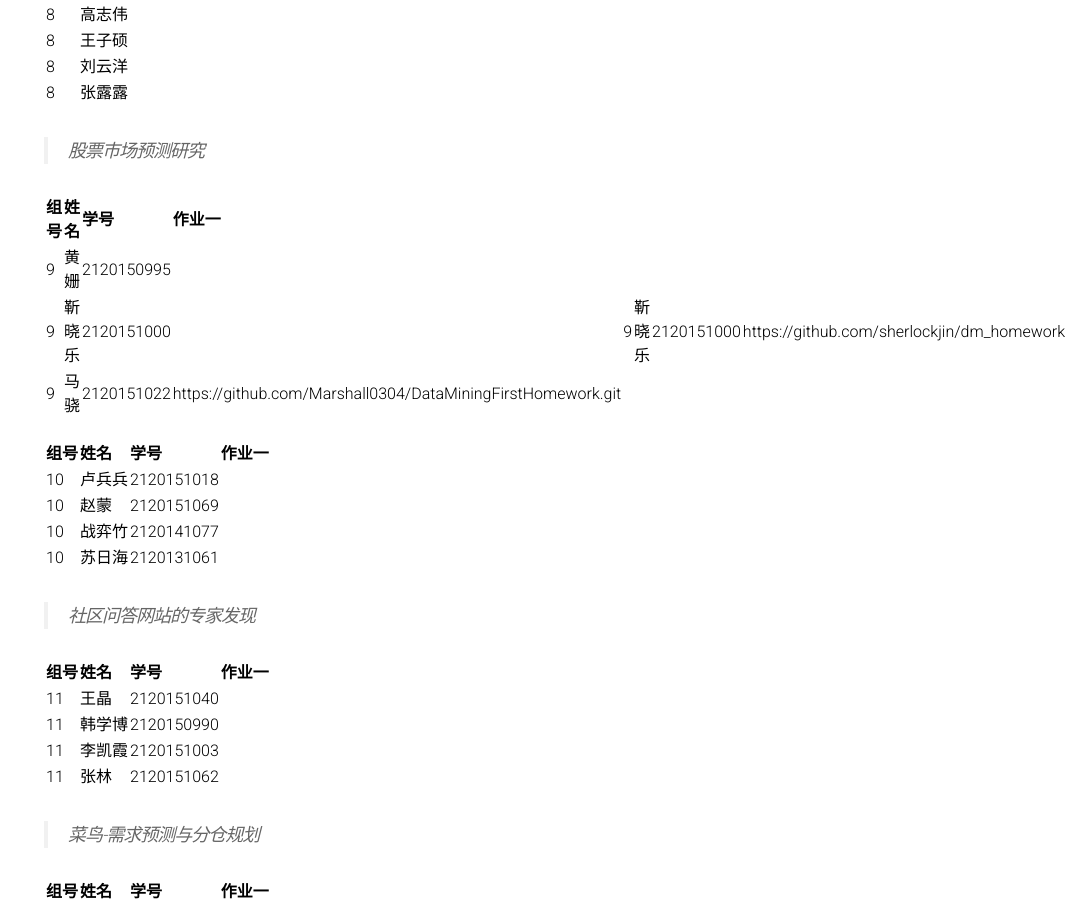
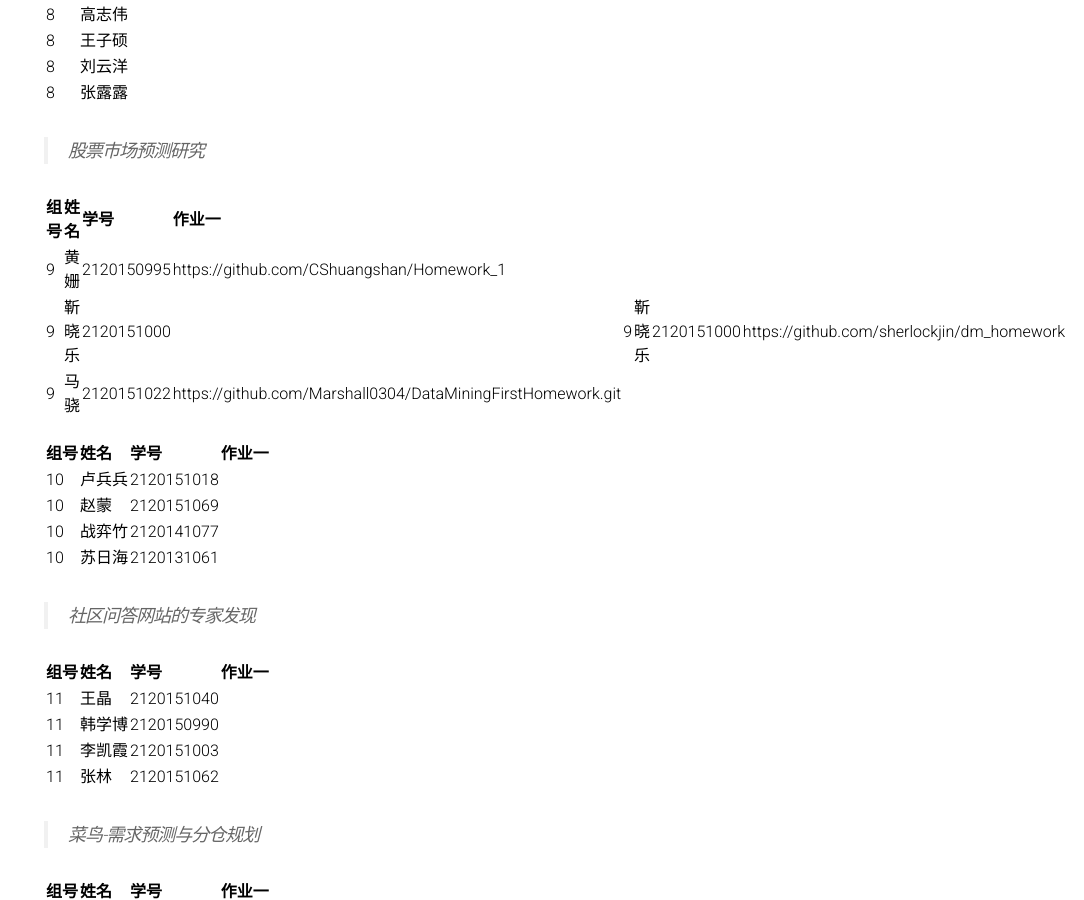
Before and after one commit to BITDM/bitdm.github.io, a Jekyll site: the page built from 2016/groups.md, in a window 1280 px wide and 900 px high, scrolled down 1492 px. Shown: the whole window, without its empty margins (196-1280 px from the left). Built offline with Jekyll 4.4.1, drawn with Linux system fonts in a browser that asks for light colours; some of the changed lines change nothing that is shown.

Commit message:
NO.9
黄姗提交第一次作业地址

```diff
--- a/2016/groups.md
+++ b/2016/groups.md
@@ -70,7 +70,7 @@ permalink: /2016/groups/
 
 |组号|姓名|学号|作业一|
 |:-------------|:-------------|:-----|:-----|
-|9|黄姗|2120150995|
+|9|黄姗|2120150995|https://github.com/CShuangshan/Homework_1
 |9|靳晓乐|2120151000||9|靳晓乐|2120151000|https://github.com/sherlockjin/dm_homework|
 |9|马骁|2120151022|https://github.com/Marshall0304/DataMiningFirstHomework.git
 
```
